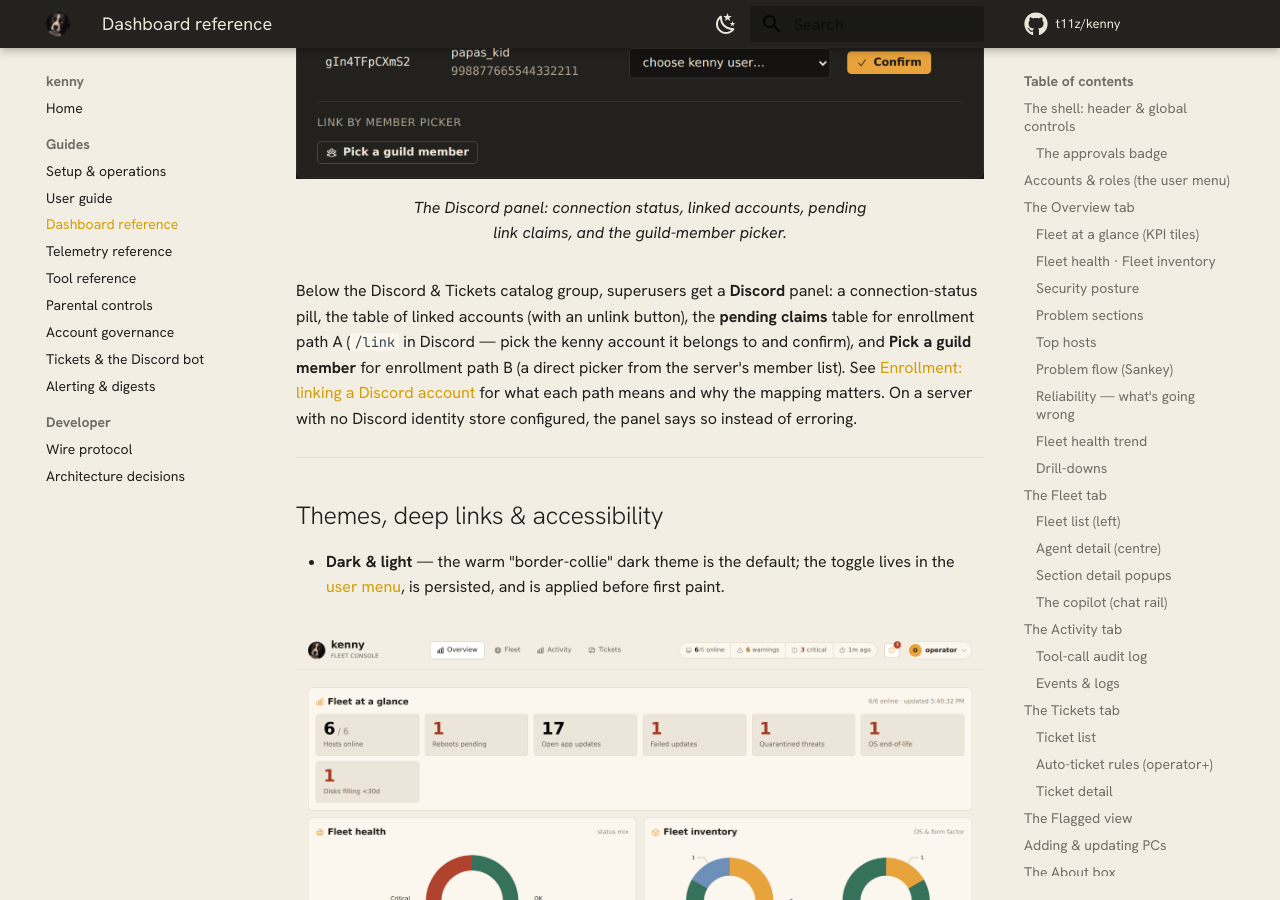
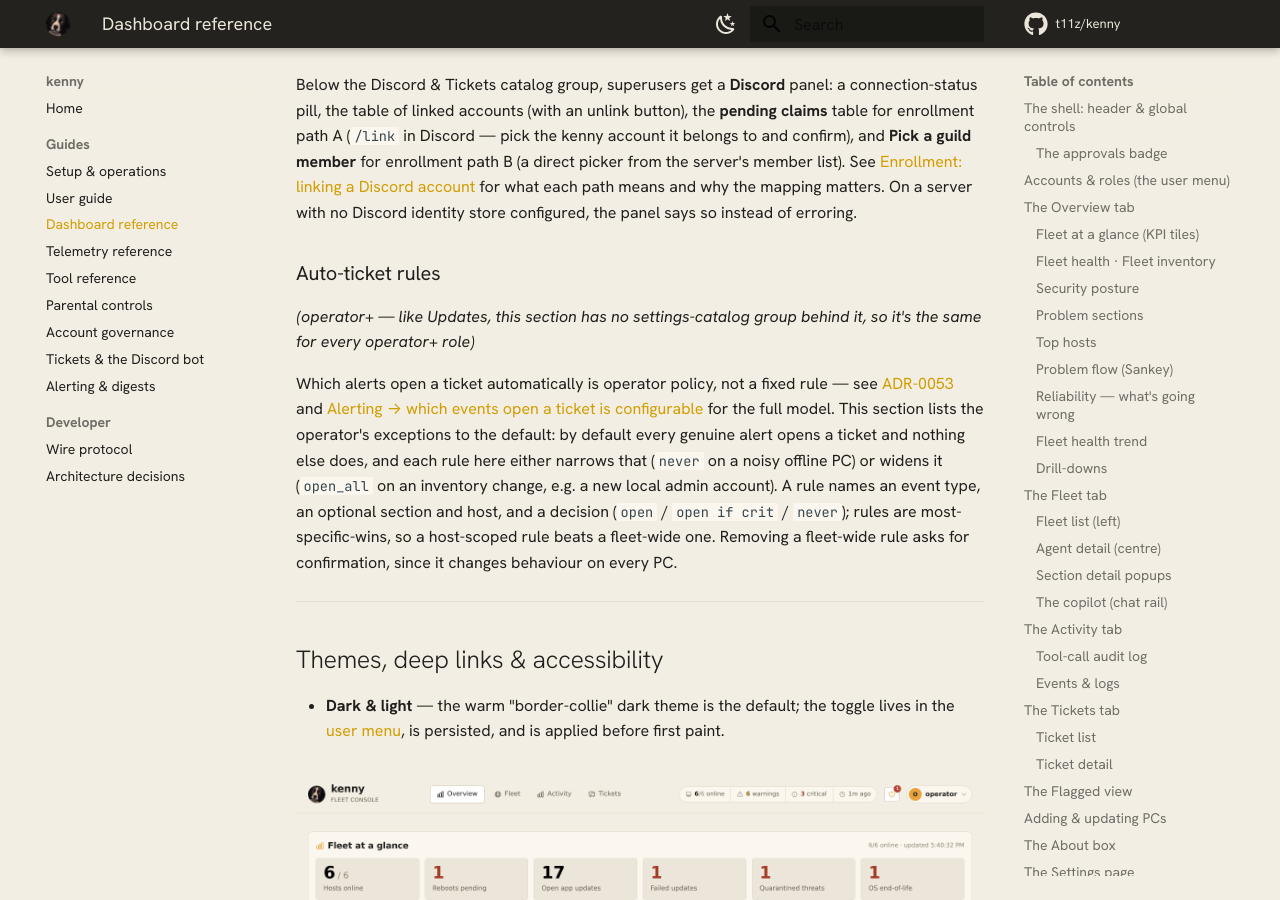
Before and after one commit to nullthrone/kenny, an MkDocs documentation site: the page built from docs/dashboard.md, in a window 1280 px wide and 900 px high, scrolled down 27872 px. Built offline with MkDocs 1.6.1 and Material for MkDocs 9.7.7, drawn with Linux system fonts in a browser that asks for light colours; comment, search, counter and statistics services are not loaded; some of the changed text lies outside the part shown.

Commit message:
feat(server): move auto-ticket rules into the Settings sidebar
The auto-ticket-rules panel (ADR-0053) lived on the Tickets tab, but that's
not where an operator looks for fleet-policy configuration -- Backup,
Updates, and Discord & Tickets all live under Settings. This moves it there
as a third synthetic section with no settings-catalog group behind it,
mirroring the Updates precedent PR #194 established: operator+ visible,
appended after whatever /api/settings returns (superuser) or after the
synthetic Updates-only list (operator), landing right after Discord &
Tickets for both roles since that's the last entry in config.py's
GROUP_ORDER.

Pure front-end move -- the /api/ticket-rules* routes, ticket_rules.py, and
the store are untouched. Verified end-to-end with a real headless-Chromium
session (operator sidebar shows exactly Updates + Auto-ticket rules,
superuser sidebar has it right after Discord & Tickets, add/list/remove
still works, and the Tickets tab no longer renders any trace of it).

[skip-doc-drift] index.html is flagged by the account-governance rule
purely because that rule sources the whole file; nothing here touches
accounts. The dashboard-ui rule (the actually relevant one) is satisfied --
docs/dashboard.md, docs/alerting.md and docs/itsm.md are all updated to
point at the new location.

Co-Authored-By: Claude Sonnet 5 <noreply@anthropic.com>
Claude-Session: https://claude.ai/code/session_01SQ4RCH5diuLgEjbraDSj1V
Signed-off-by: Claude <noreply@anthropic.com>

```diff
--- a/docs/alerting.md
+++ b/docs/alerting.md
@@ -68,11 +68,11 @@ notification and `normal` otherwise, with the alert's own message as its opening
 
 By default, every genuine alert — a health escalation, an agent going offline, a disk-fill
 forecast — opens a ticket, and a recovery, an inventory change, and the weekly digest never
-do. An operator can narrow or widen that per fleet or per host from the **auto-ticket rules**
-panel on the [Tickets tab](dashboard.md#the-tickets-tab), or via the `ticket_rule_*` MCP
-tools. Each rule names an event type (`health` / `offline` / `disk_forecast` / `change`), an
-optional section and host, and a decision: `open_all` (always), `open_crit` (only when the
-subject is `crit`) or `never`.
+do. An operator can narrow or widen that per fleet or per host from the **Auto-ticket
+rules** section of [Settings](dashboard.md#auto-ticket-rules), or via the `ticket_rule_*`
+MCP tools. Each rule names an event type (`health` / `offline` / `disk_forecast` /
+`change`), an optional section and host, and a decision: `open_all` (always), `open_crit`
+(only when the subject is `crit`) or `never`.
 
 Two practical cases this solves:
 
--- a/docs/dashboard.md
+++ b/docs/dashboard.md
@@ -517,22 +503,23 @@ by version, or view the full list on GitHub).
 ## The Settings page
 
 *([`#/settings/{section}`](#the-shell-header-global-controls) — superuser sees every
-section, an operator only [Updates](#updates))*
+section, an operator only [Updates](#updates) and [Auto-ticket rules](#auto-ticket-rules))*
 
 <figure markdown>
   ![The Settings page, showing the sidebar and the Alerting & Digest section.](assets/screenshots/settings.png)
-  <figcaption>The Settings sidebar: catalog sections split into configurable and read-only (environment), plus Backup, Updates, and Discord & Tickets.</figcaption>
+  <figcaption>The Settings sidebar: catalog sections split into configurable and read-only (environment), plus Backup, Updates, Discord & Tickets, and Auto-ticket rules.</figcaption>
 </figure>
 
 A left sidebar picks one section at a time instead of one long scroll. The sidebar has two
 blocks — **configuration** (every group with at least one editable setting: Alerting &
-Digest, Web filter, Chat & AI, Logging, Backup, Updates, Discord & Tickets) and
-**environment, read-only** (Network & Process, Operator & Agent Auth, Telemetry limits,
-Agent distribution — process-bind values, wire-contract knobs, and secrets, none of them
-writable from here) — grouped exactly as `config.py`'s catalog. A **search** box above the
-sidebar filters by label, key, or help text across every section at once, so `#/settings`
-still doubles as the one place to Ctrl-F the whole runtime configuration even though only
-one section renders at a time.
+Digest, Web filter, Chat & AI, Logging, Backup, Updates, Discord & Tickets, plus
+[Auto-ticket rules](#auto-ticket-rules) — which has no settings-catalog group at all, but
+lives in this same block) and **environment, read-only** (Network & Process, Operator &
+Agent Auth, Telemetry limits, Agent distribution — process-bind values, wire-contract
+knobs, and secrets, none of them writable from here) — grouped exactly as `config.py`'s
+catalog. A **search** box above the sidebar filters by label, key, or help text across
+every section at once, so `#/settings` still doubles as the one place to Ctrl-F the whole
+runtime configuration even though only one section renders at a time.
 
 Within a section, every setting resolves **custom override → environment → coded
 default**. Each row shows its label, a badge for where its current value came from
@@ -585,8 +572,9 @@ for the full rationale.
 
 ### Updates
 
-*(operator+ — the only section an operator's sidebar shows; the catalog group at the
-bottom is superuser only, so an operator sees this section without it)*
+*(operator+ — one of the two sections an operator's sidebar shows (the other is
+[Auto-ticket rules](#auto-ticket-rules)); the catalog group at the bottom is superuser
+only, so an operator sees this section without it)*
 
 kenny checks for newer agent releases (GitHub Releases) and a newer server image (GHCR,
 read-only) on a schedule and shows both here — see
@@ -646,6 +634,23 @@ account](itsm.md#enrollment-linking-a-discord-account) for what each path means
 mapping matters. On a server with no Discord identity store configured, the panel says so
 instead of erroring.
 
+### Auto-ticket rules
+
+*(operator+ — like Updates, this section has no settings-catalog group behind it, so it's
+the same for every operator+ role)*
+
+Which alerts open a ticket automatically is operator policy, not a fixed rule — see
+[ADR-0053](adr/0053-operator-configurable-auto-ticket-rules.md) and [Alerting → which
+events open a ticket is
+configurable](alerting.md#which-events-open-a-ticket-is-configurable-adr-0053) for the full
+model. This section lists the operator's exceptions to the default: by default every
+genuine alert opens a ticket and nothing else does, and each rule here either narrows that
+(`never` on a noisy offline PC) or widens it (`open_all` on an inventory change, e.g. a new
+local admin account). A rule names an event type, an optional section and host, and a
+decision (`open` / `open if crit` / `never`); rules are most-specific-wins, so a
+host-scoped rule beats a fleet-wide one. Removing a fleet-wide rule asks for confirmation,
+since it changes behaviour on every PC.
+
 ---
 
 ## Themes, deep links & accessibility
```
Also changed, not shown: other parts of docs/dashboard.md (+0 -14 lines), docs/itsm.md (+4 -3 lines), 1 other file.
